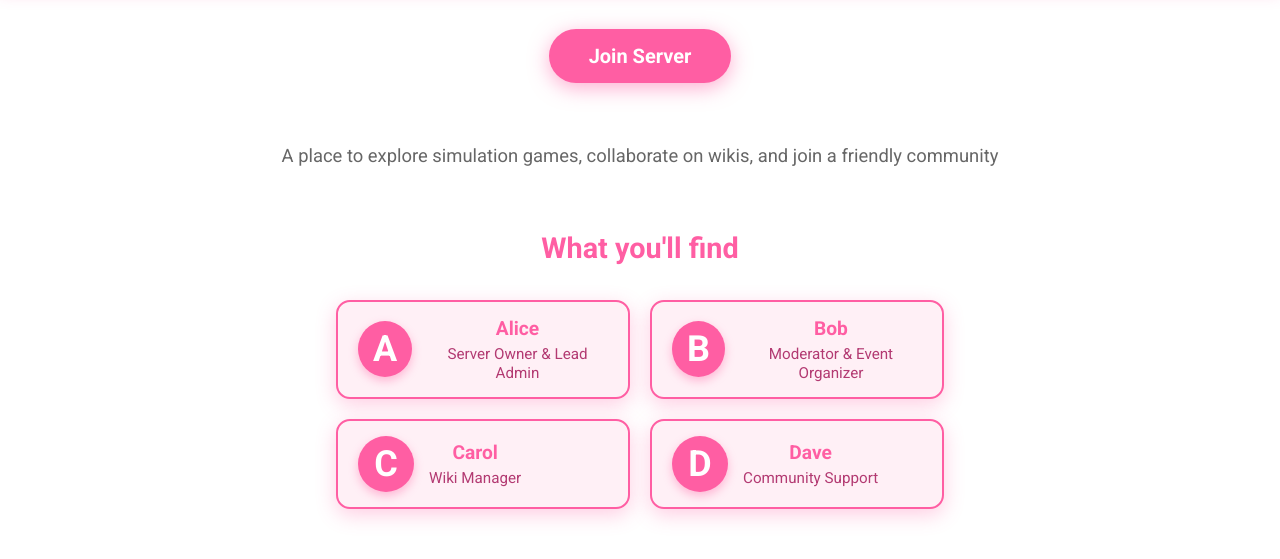
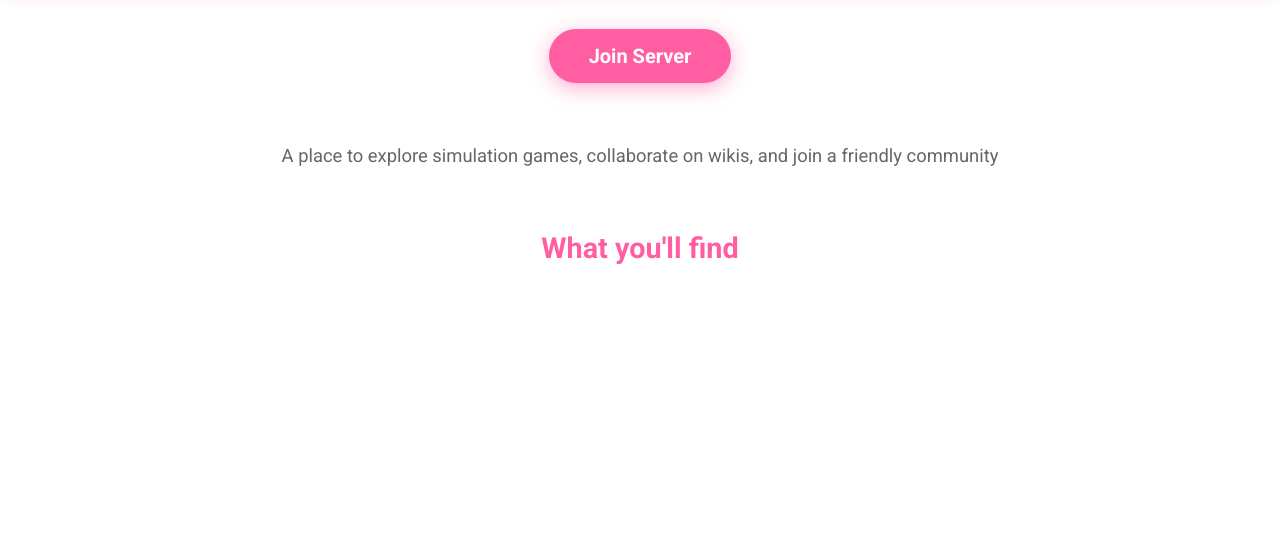
Before and after one commit to Stimelele/simwiki, a plain HTML site: page index.html in a window 1280 px wide. Shown: the part 99-658 px from the top of the page. Drawn offline with Linux system fonts and the light colour scheme.

Commit message:
Update index.html

```diff
--- a/index.html
+++ b/index.html
@@ -76,61 +76,6 @@
       user-select: none;
     }
 
-    /* Admin list */
-    .admin-list {
-      list-style: none;
-      max-width: 700px;
-      margin: 0 auto 80px;
-      padding: 0;
-      display: flex;
-      gap: 20px;
-      flex-wrap: wrap;
-      justify-content: center;
-    }
-    .admin-list li {
-      background: #fff0f6;
-      border: 2px solid #ff5ea3;
-      border-radius: 14px;
-      padding: 15px 20px;
-      box-shadow: 0 6px 20px rgba(255, 94, 163, 0.3);
-      width: 250px;
-      display: flex;
-      align-items: center;
-      gap: 15px;
-      color: #b33a72;
-      font-weight: 500;
-      transition: transform 0.3s ease;
-      user-select: none;
-    }
-    .admin-list li:hover {
-      transform: translateY(-6px);
-      box-shadow: 0 12px 30px rgba(255, 94, 163, 0.5);
-    }
-    .admin-avatar {
-      width: 56px;
-      height: 56px;
-      border-radius: 50%;
-      background: #ff5ea3;
-      color: white;
-      font-size: 36px;
-      font-weight: 700;
-      display: flex;
-      align-items: center;
-      justify-content: center;
-      box-shadow: 0 4px 10px rgba(255, 94, 163, 0.4);
-    }
-    .admin-info strong {
-      display: block;
-      font-weight: 700;
-      font-size: 1.2rem;
-      color: #ff5ea3;
-      margin-bottom: 4px;
-    }
-    .admin-info span {
-      font-size: 0.95rem;
-      color: #b33a72;
-    }
-
     /* Animations */
     @keyframes spin {
       0% { transform: rotate(0deg);}
@@ -156,38 +101,6 @@
 
     <!-- What you'll find -->
     <h2 class="section-title">What you'll find</h2>
-
-    <!-- Admin list -->
-    <ul class="admin-list">
-      <li>
-        <div class="admin-avatar">A</div>
-        <div class="admin-info">
-          <strong>Alice</strong>
-          <span>Server Owner & Lead Admin</span>
-        </div>
-      </li>
-      <li>
-        <div class="admin-avatar">B</div>
-        <div class="admin-info">
-          <strong>Bob</strong>
-          <span>Moderator & Event Organizer</span>
-        </div>
-      </li>
-      <li>
-        <div class="admin-avatar">C</div>
-        <div class="admin-info">
-          <strong>Carol</strong>
-          <span>Wiki Manager</span>
-        </div>
-      </li>
-      <li>
-        <div class="admin-avatar">D</div>
-        <div class="admin-info">
-          <strong>Dave</strong>
-          <span>Community Support</span>
-        </div>
-      </li>
-    </ul>
   </main>
 </body>
 </html>
```
